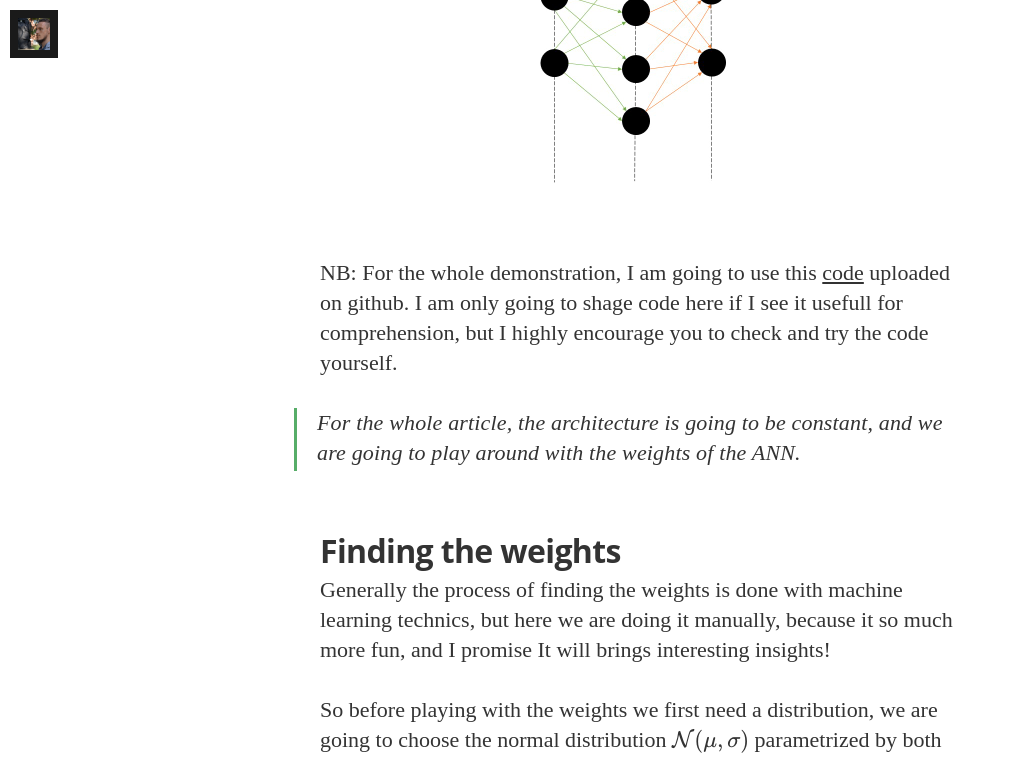
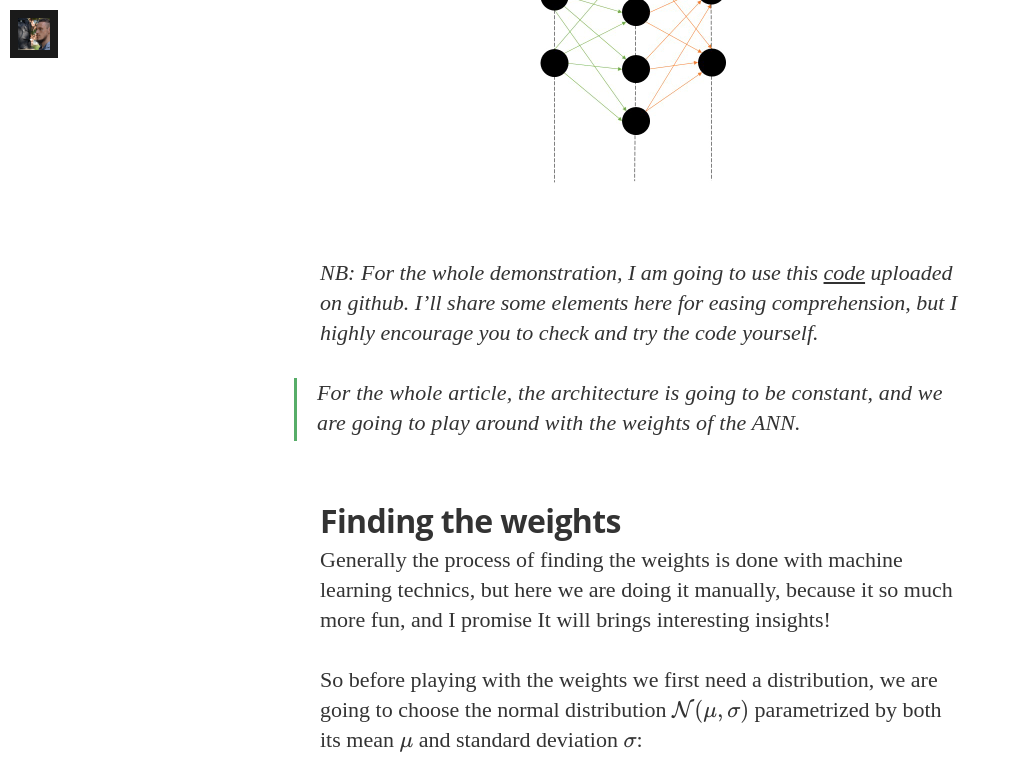
Before and after one commit to ManuNeuro/EmmanuelCalvet, a Jekyll site: the page built from _posts/2022-09-24-whitepaper-p2.md, in a window 1280 px wide and 900 px high, scrolled down 2000 px, cut to the strip 0-761 px from the top of the window. Shown: the whole strip, without its empty margins (0-1010 px from the left). Built offline with Jekyll 4.4.1, drawn with Linux system fonts in a browser that asks for light colours; nearby versions of some CDN libraries; some web fonts are replaced; formulas are drawn with MathJax 3; comment, search, counter and statistics services are not loaded.

Commit message:
Update 2022-09-24-whitepaper-p2.md

````diff
--- a/_posts/2022-09-24-whitepaper-p2.md
+++ b/_posts/2022-09-24-whitepaper-p2.md
@@ -40,7 +40,7 @@ net = NeuralNetwork(inputSize, hiddenSize, outputSize, nbHiddenLayer)
 ```
 ![The architecture of an ANN, you can specify the size of the input and output layers, as well as the number of hidden layers and their respective sizes; Image generated by the author.]({{ '/assets/article_images/2022-09-24-whitepaper-p2/ann.png' | relative_url }})
 
-NB: For the whole demonstration, I am going to use this [code]() uploaded on github. I am only going to shage code here if I see it usefull for comprehension, but I highly encourage you to check and try the code yourself.
+*NB: For the whole demonstration, I am going to use this [code]() uploaded on github. I'll share some elements here for easing comprehension, but I highly encourage you to check and try the code yourself.*
 
 > For the whole article, the architecture is going to be constant, and we are going to play around with the weights of the ANN.
 
````
